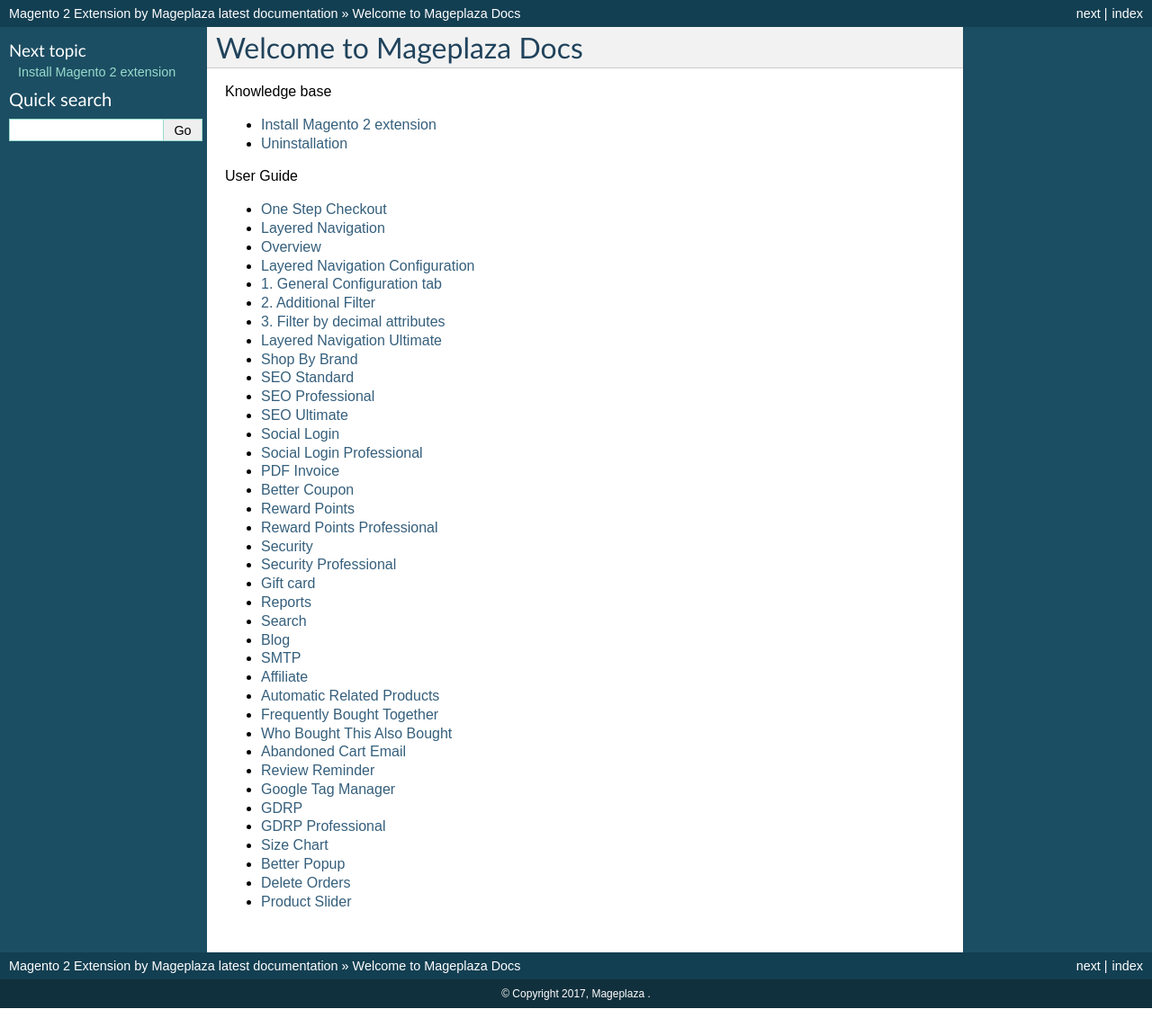
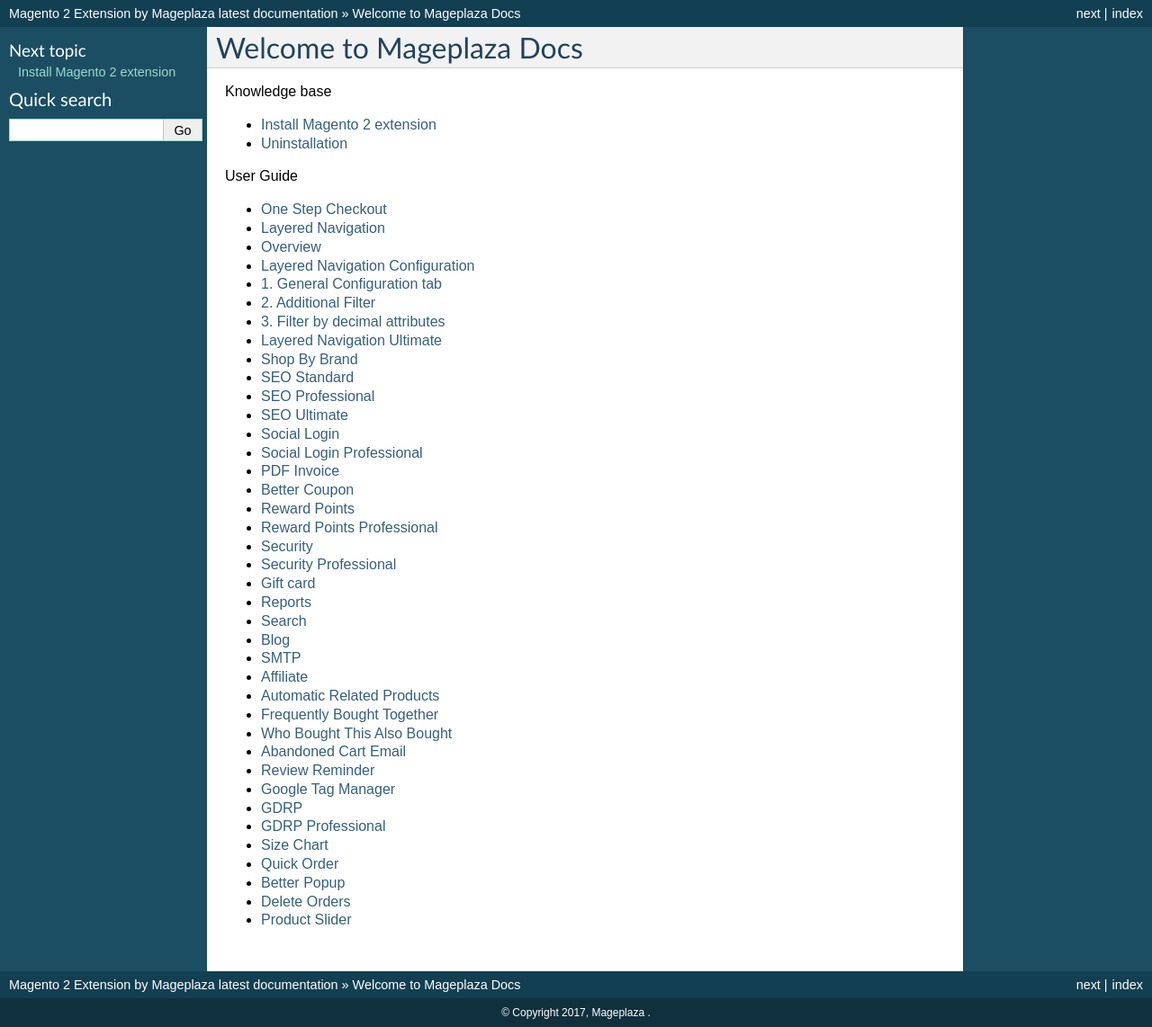
Before and after one commit to magepages/mpdocs, a Sphinx documentation site: the page built from docs/index.rst, in a window 1280 px wide. Shown: the whole page at 90% size. Built offline with Sphinx 7.4.7, drawn with Linux system fonts in a browser that asks for light colours; pages that are not in the unit, such as notebooks, are missing from menus; before the commit the page ends 1121 px from its top, so only the background shows below that.

Commit message:
Update index.rst

```diff
--- a/docs/index.rst
+++ b/docs/index.rst
@@ -49,6 +49,7 @@
    gdpr/index
    gdpr-pro/index
    size-chart/index
+   quick-order/index
    better-popup/index
    delete-order-m2/index
    product-slider-m2/index
```
